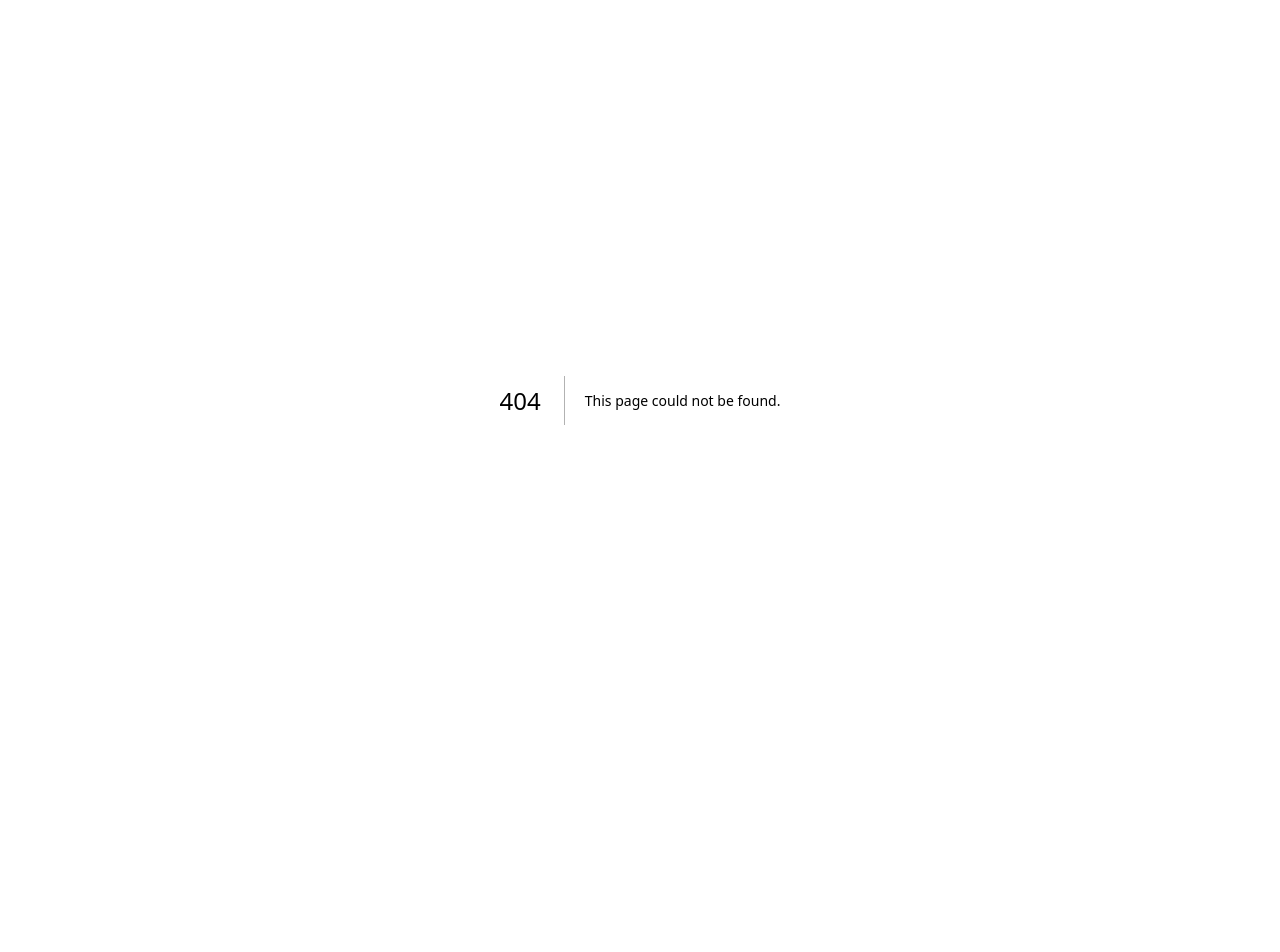
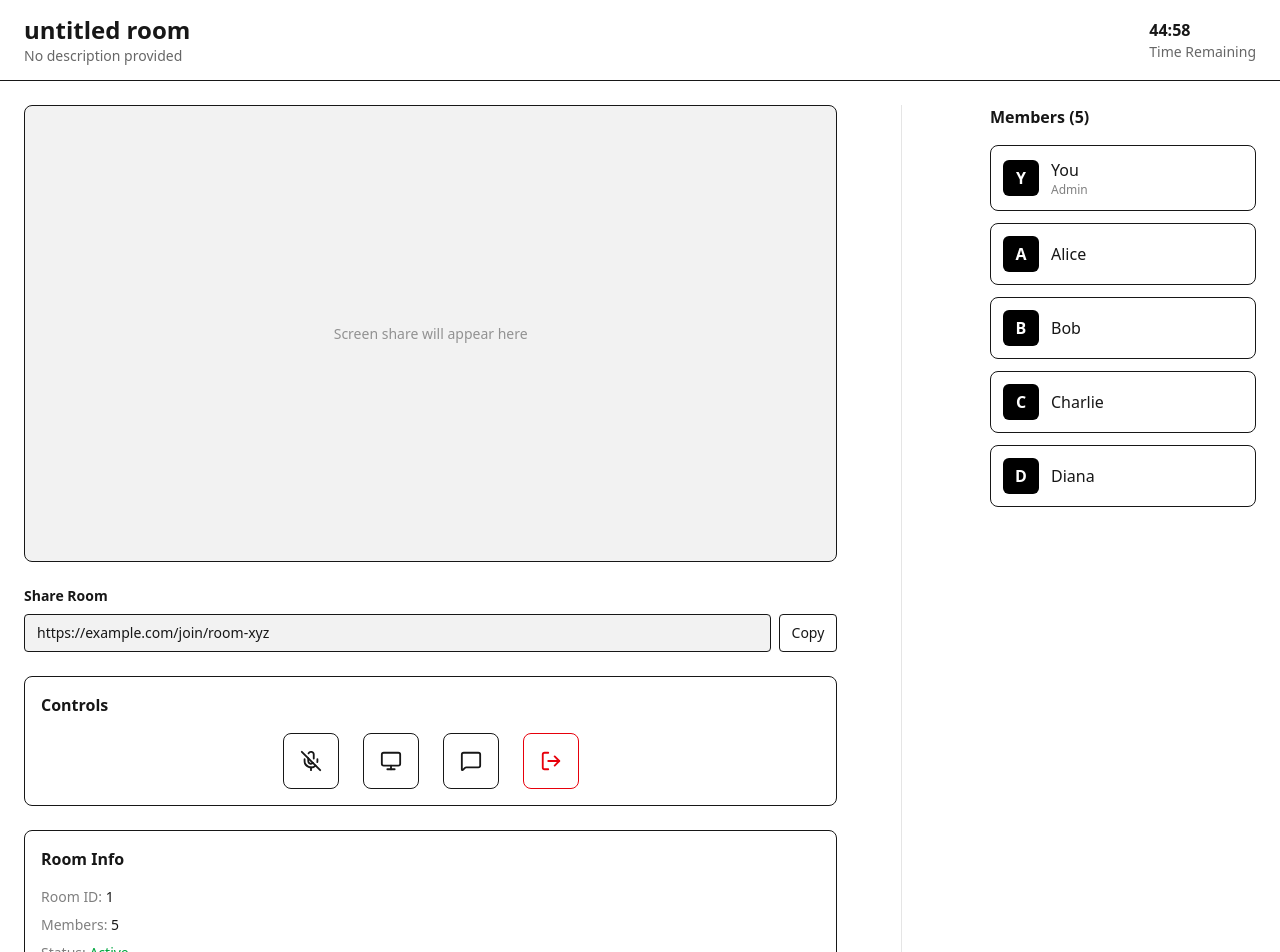
Before and after one commit to ragul21/Locked-In, a Next.js app in the folder frontend/frontend/: page /room/1 in a window 1280 px wide. Before the commit this address had no page. Shown: the top 952 px of the page. Before the commit the page ends 800 px from the top, so only its background shows below. Built offline with nearby package versions, Linux system fonts and the light colour scheme.

Commit message:
implemented room ui

```diff
--- a/frontend/frontend/app/dashboard/page.js
+++ b/frontend/frontend/app/dashboard/page.js
@@ -98,7 +98,15 @@ export default function DashboardPage() {
       </main>
 
       {isCreateRoomOpen && (
-        <CreateRoomModal onClose={() => setIsCreateRoomOpen(false)} />
+        <CreateRoomModal
+          onClose={() => setIsCreateRoomOpen(false)}
+          onCreate={(room) => {
+            setIsCreateRoomOpen(false); //create room data is passed as query parameters by safely encoding it
+            window.location.href = `/room/${room.id}?name=${encodeURIComponent(
+              room.name
+            )}&desc=${encodeURIComponent(room.description)}`;
+          }}
+        />
       )}
     </>
   );
--- /dev/null
+++ b/frontend/frontend/app/room/[roomid]/page.js
@@ -0,0 +1,156 @@
+"use client";
+
+import { useParams, useSearchParams } from "next/navigation";
+import { MicOff, MessageSquare, Monitor, LogOut } from "lucide-react";
+
+export default function RoomPage() {
+  const searchParams = useSearchParams();
+  const params = useParams();
+
+  const roomId = params.roomid;
+  const name = searchParams.get("name");
+  const description = searchParams.get("desc");
+
+  //mock data for member page
+  const members = [
+    { id: 1, name: "You", role: "admin" },
+    { id: 2, name: "Alice" },
+    { id: 3, name: "Bob" },
+    { id: 4, name: "Charlie" },
+    { id: 5, name: "Diana" },
+  ];
+
+  return (
+    <>
+      <nav className="border-b">
+        {/*---------------------------horizontal centering so items dont stretch to extreme ends ----------------------------------*/}
+
+        <div className="container mx-auto px-6 h-20 flex items-center justify-between">
+          {/*---------------------------left flex item which is a flex itself to align items vertically----------------------------------*/}
+          <div className="flex flex-col">
+            <h1 className="text-2xl font-bold">{name || "untitled room"} </h1>
+            <p className="text-sm text-black/60 ">
+              {description || "No description provided"}
+            </p>
+          </div>
+          {/*---------------------------Right flex item which is a flex itself to align items vertically----------------------------------*/}
+          <div>
+            <p className="font-semibold">44:58</p>
+            <p className="text-sm text-black/60">Time Remaining</p>
+          </div>
+        </div>
+      </nav>
+
+      {/*----------------------Grid for the main layout the main layout which is asymmentric holding the screen share and members ----------------------------------*/}
+
+      <main className="container mx-auto px-6 py-6">
+        <div className="grid grid-cols-12 gap-6">
+          {/* LEFT SECTION */}
+          <div className="col-span-8 ">
+            {/* Screen Share / Video Area */}
+            <div className="mb-6">
+              <div className="w-full aspect-video border rounded-lg bg-black/5 flex items-center justify-center">
+                <p className="text-sm text-black/40">
+                  Screen share will appear here
+                </p>
+              </div>
+            </div>
+            {/* other left section parts */}
+
+            <div className="mb-6">
+              <h2 className="text-sm font-semibold">Share Room</h2>
+              <div className="flex items-center gap-2 mt-2">
+                <input
+                  type="text"
+                  readOnly
+                  value="https://example.com/join/room-xyz"
+                  className="flex-1 border rounded px-3 py-2 text-sm bg-black/5"
+                />
+                <button className="border rounded px-3 py-2 text-sm hover:bg-black/5">
+                  Copy
+                </button>
+              </div>
+            </div>
+            {/* controls */}
+            <div className="border rounded-lg p-4">
+              <h3 className="font-semibold mb-4">Controls</h3>
+
+              <div className="flex items-center justify-center gap-6">
+                <button className="border p-4 rounded-lg hover:bg-black/5">
+                  <MicOff size={22} />
+                </button>
+
+                <button className="border p-4 rounded-lg hover:bg-black/5">
+                  <Monitor size={22} />
+                </button>
+
+                <button className="border p-4 rounded-lg hover:bg-black/5">
+                  <MessageSquare size={22} />
+                </button>
+
+                <button className="border p-4 rounded-lg hover:bg-black/5 text-red-600">
+                  <LogOut size={22} />
+                </button>
+              </div>
+            </div>
+
+            {/* room info */}
+
+            <div className="border rounded-lg p-4 mt-6">
+              <h3 className="font-semibold mb-4">Room Info</h3>
+
+              <div className="space-y-2 text-sm">
+                <div>
+                  <span className="text-black/50">Room ID:</span>{" "}
+                  <span className="font-medium">{roomId}</span>
+                </div>
+
+                <div>
+                  <span className="text-black/50">Members:</span>{" "}
+                  <span className="font-medium">5</span>
+                </div>
+
+                <div>
+                  <span className="text-black/50">Status:</span>{" "}
+                  <span className="font-medium text-green-600">Active</span>
+                </div>
+              </div>
+            </div>
+          </div>
+
+          {/* VERTICAL DIVIDER */}
+          <div className="col-span-1 flex justify-center">
+            <div className="w-px bg-black/10 h-full" />
+          </div>
+
+          {/* RIGHT SECTION */}
+          <div className="col-span-3">
+            <div className="pl-6">
+              <h3 className="font-semibold mb-4">Members ({members.length})</h3>
+
+              <div className="space-y-3">
+                {members.map((member) => (
+                  <div
+                    key={member.id}
+                    className="flex items-center gap-3 border rounded-lg p-3"
+                  >
+                    <div className="w-9 h-9 rounded-md bg-black text-white flex items-center justify-center font-semibold">
+                      {member.name[0]}
+                    </div>
+
+                    <div>
+                      <p className="font-medium">{member.name}</p>
+                      {member.role === "admin" && (
+                        <p className="text-xs text-black/50">Admin</p>
+                      )}
+                    </div>
+                  </div>
+                ))}
+              </div>
+            </div>
+          </div>
+        </div>
+      </main>
+    </>
+  );
+}
--- a/frontend/frontend/components/AuthModal.jsx
+++ b/frontend/frontend/components/AuthModal.jsx
@@ -71,7 +71,7 @@ export default function AuthModal({ mode, onClose }) {
         password,
       }),
     });
-    const date = await response.json(); // this will take time as we have to read the stream and wait till we get all the chunks of text
+    const data = await response.json(); // this will take time as we have to read the stream and wait till we get all the chunks of text
     if (response.ok == false) {
       setError(date.message); // fetch returns us the promise object with meta date fast but body will be still streaming from the source or buffered , this is how its designed
       return;
--- a/frontend/frontend/components/CreateRoomModal.jsx
+++ b/frontend/frontend/components/CreateRoomModal.jsx
@@ -1,6 +1,17 @@
 "use client";
+import { useState } from "react";
+export default function CreateRoomModal({ onClose, onCreate }) {
+  {
+    /*----------------------state to remember the data typed in modal---------------------------------------  */
+  }
 
-export default function CreateRoomModal({ onClose }) {
+  const [roomName, setRoomName] = useState("");
+  const [roomDescription, setRoomDescription] = useState("");
+
+  {
+    /*----------------------UI RENDERING---------------------------------------  */
+  }
+
   return (
     <div
       className="fixed inset-0 bg-black/40 flex items-center justify-center z-50 cursor-pointer"
@@ -21,12 +32,25 @@ export default function CreateRoomModal({ onClose }) {
         </div>
 
         <div className="space-y-4">
-          <input className="w-full border px-3 py-2" placeholder="Room name" />
+          {/*----------------------dynamically remember the input values using onchange eventobject and re render the UI for every key stroke ---------------------------------------  */}
+
+          <input
+            className="w-full border px-3 py-2"
+            placeholder="Room name"
+            value={roomName}
+            onChange={(e) => setRoomName(e.target.value)}
+          />
+          {/*without value and on change we cant make react remember what the input value is and showing  whats in the memory dynamically in input fields*/}
           <textarea
             className="w-full border px-3 py-2"
             rows={3}
             placeholder="Room description"
+            value={roomDescription}
+            onChange={(e) => setRoomDescription(e.target.value)}
           />
+
+          {/*-------------------------------------------------------------------------------------------------------  */}
+
           <input type="datetime-local" className="w-full border px-3 py-2" />
           <input type="datetime-local" className="w-full border px-3 py-2" />
           <input
@@ -45,7 +69,22 @@ export default function CreateRoomModal({ onClose }) {
           >
             Cancel
           </button>
-          <button className="bg-black text-white px-4 py-2 cursor-pointer hover:bg-black/85 transition">
+          <button
+            onClick={() => {
+              if (!roomName || !roomDescription) {
+                alert("please fill all the details ");
+                return;
+              }
+
+              const roomData = {
+                id: "room-" + Math.random().toString().slice(2),
+                name: roomName,
+                description: roomDescription,
+              };
+              onCreate(roomData);
+            }}
+            className="bg-black text-white px-4 py-2 cursor-pointer hover:bg-black/85 transition"
+          >
             Create
           </button>
         </div>
--- a/frontend/frontend/components/DashboardNavbar.jsx
+++ b/frontend/frontend/components/DashboardNavbar.jsx
@@ -5,6 +5,7 @@ import { useState } from "react";
 export default function DashboardNavbar({ onCreateClick }) {
   const [accountOpen, setAccountOpen] = useState(false);
   function handleLogOut() {
+    localStorage.removeItem("token");
     window.location.href = "/";
   }
 
--- a/frontend/frontend/components/ProfileNavbar.jsx
+++ b/frontend/frontend/components/ProfileNavbar.jsx
@@ -4,7 +4,6 @@ import { useState } from "react";
 
 export default function DashboardNavbar() {
   function handleBack() {
-    localStorage.removeItem("token");
     window.location.href = "/dashboard";
   }
   return (
```
Also changed, not shown: 1 other file (tests, documents, lock files or other folders).
